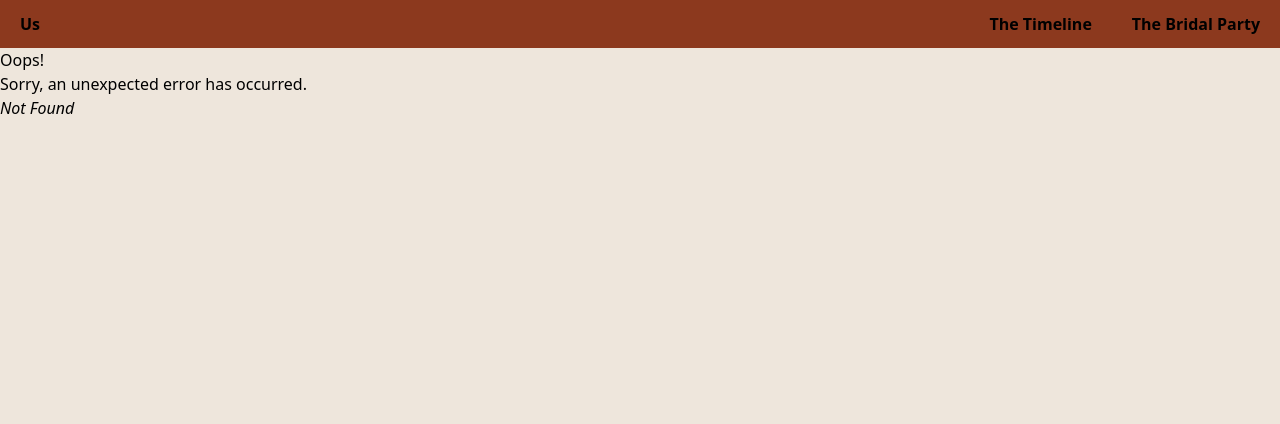
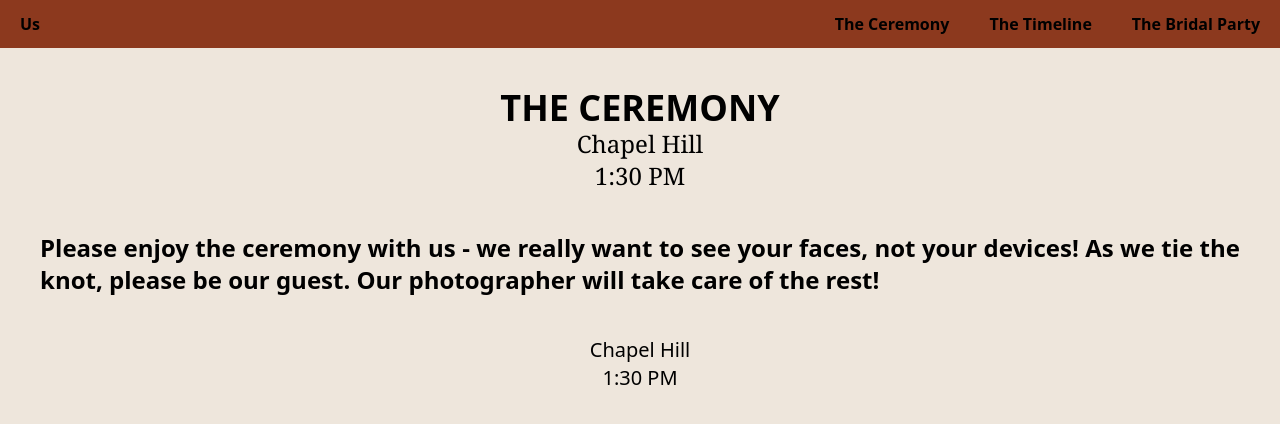
Before and after one commit to gnieb/wedding-cermony-site, a React (Create React App) app: page /ceremony in a window 1280 px wide. Before the commit this address had no page. Shown: the top 424 px of the page. Built offline with nearby package versions, Linux system fonts and the light colour scheme.

Commit message:
adding ceremony to routes

```diff
--- a/src/App.js
+++ b/src/App.js
@@ -12,6 +12,7 @@ import {
 import ErrorPage from "./error-page";
 import "../src/fonts/AnethaFaithSignaturecopy.otf"
 import Timeline from "./pages/Timeline";
+import Ceremony from "./pages/Ceremony";
 
 const router = createBrowserRouter([
   {
@@ -31,6 +32,10 @@ const router = createBrowserRouter([
   {
     path: "/timeline",
     element: <Timeline />
+  },
+  {
+    path: '/ceremony',
+    element: <Ceremony />
   }
 ]);
 
--- a/src/components/MobileNav.js
+++ b/src/components/MobileNav.js
@@ -21,6 +21,7 @@ export default function MobileNav () {
         { open?
         <div className="w-screen  bg-darkO  items-center justify-center ">
             <div className="p-2"><a className=" text-xl" href="/about" alt="">US</a></div>
+            <div className="p-2"><a className=" text-xl" href="/ceremony" alt="">THE CEREMONY</a></div>
             <div className="p-2"><a className=" text-xl" href="/timeline" alt="">THE TIMELINE</a></div>
             <div className="p-2"><a className=" text-xl" href="/bridalparty">THE BRIDAL PARTY</a></div>
         </div>
--- a/src/components/Nav.js
+++ b/src/components/Nav.js
@@ -9,6 +9,7 @@ export const Nav = () => {
 
             </div>
             <div>
+                <a className="m-5" alt="" href="/ceremony">The Ceremony</a>
                 <a className="m-5" alt="" href="/timeline">The Timeline</a>
                 <a className="m-5" alt="" href="/bridalparty">The Bridal Party</a>
             </div>
--- a/src/pages/Ceremony.js
+++ b/src/pages/Ceremony.js
@@ -6,7 +6,8 @@ export default function Ceremony () {
             <div className=" font-serif w-full text-2xl flex justify-center items-center">1:30 PM</div>
             {/* Event Timeline */}
             <div>
-                <div className="flex pt-10 font-bold text-2xl w-full justify-center">Please enjoy the ceremony with us - we really want to see your faces, not your devices! As we tie the knot, please be our guest. Our photographer will take care of the rest!</div>
+                <div className="p-10 text-justify flex pt-10 font-bold text-2xl w-full justify-center">Please enjoy the ceremony with us - we really want to see your faces, not your devices!
+                    As we tie the knot, please be our guest. Our photographer will take care of the rest!</div>
                 <div className="flex justify-center items-center text-center ">
                     <div className="text-xl">
                         <p>Chapel Hill</p>
```
